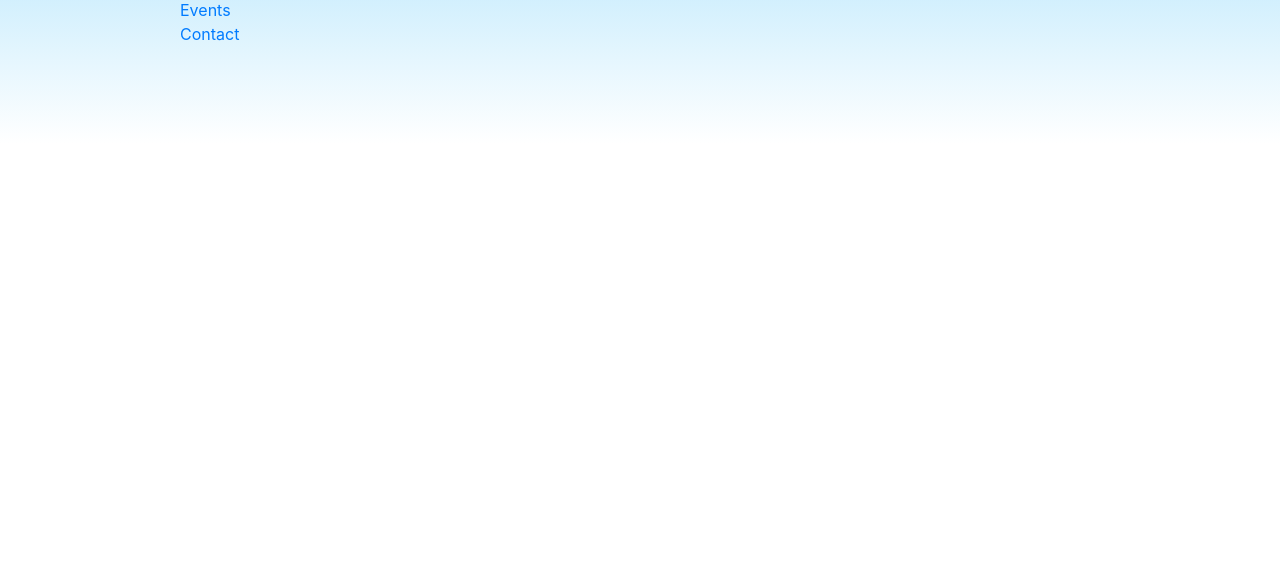
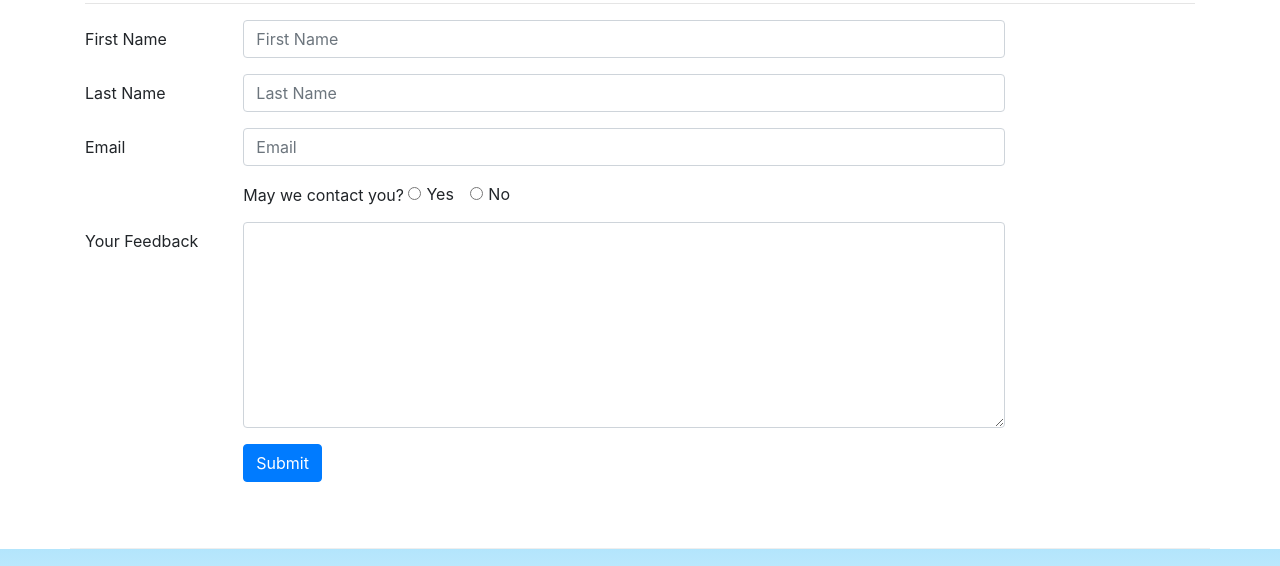
Before and after one commit to hennasingh/dublintechmakers, a website: page index.html in a window 1280 px wide. Shown: the part 2304-2870 px from the top of the page. Before the commit the page ends 2472 px from the top, so only its background shows below. Drawn offline with nearby package versions, Linux system fonts and the light colour scheme.

Commit message:
Implemented contact us form

```diff
--- a/index.html
+++ b/index.html
@@ -96,6 +96,59 @@
                     </div>
                 </div>
             </div>
+            <div class="row row-content">
+                <div class="col-12">
+                    <h2>Get in Touch with Us</h2>
+                    <hr />
+                </div>
+                <div class="col-md-10">
+                    <form>
+                        <div class="form-group row">
+                            <label for="firstName" class="col-md-2 col-form-label">First Name</label>
+                            <div class="col-md-10">
+                                <input type="text" class="form-control" id="firstName" name="firstName" placeholder="First Name">
+                            </div>
+                        </div>
+                        <div class="form-group row">
+                            <label for="lastName" class="col-md-2 col-form-label">Last Name</label>
+                            <div class="col-md-10">
+                                <input type="text" class="form-control" id="lastName" name="lastName" placeholder="Last Name">
+                            </div>
+                        </div>
+                        <div class="form-group row">
+                            <label for="email" class="col-md-2 col-form-label">Email</label>
+                            <div class="col-md-10">
+                                <input type="email" class="form-control" id="email" name="email" placeholder="Email"/>
+                            </div>
+                         </div>
+                         <div class="form-group row">
+                            <div class="col offset-md-2">
+                                May we contact you?
+                                <div class="form-check form-check-inline">
+                                    <input type="radio" class="form-check-input" id="contactYes" name="contactRadios" value="yes"/>
+                                    <label for="contactYes" class="form-check-label">Yes</label>
+                                </div>
+                                <div class="form-check form-check-inline">
+                                    <input type="radio" class="form-check-input" id="contactNo" name="contactRadios" value="no"/>
+                                    <label for="contactNo" class="form-check-label">No</label>
+                                </div>
+                            </div>
+                         </div>
+                         <div class="form-group row">
+                            <label for="feedback" class="col-md-2 col-form-label">Your Feedback</label>
+                            <div class="col-md-10">
+                                <textarea class="form-control" id="feedback" name="feedback" rows="8"></textarea>
+                            </div>
+                         </div>
+                         <div class="form-group row">
+                            <div class="offset-md-2 col-md-10">
+                                <button type="submit" class="btn btn-primary">Submit</button>
+                            </div>
+                         </div>
+                    </form>
+
+                </div>
+            </div>
         </div>
 
 
@@ -118,7 +171,7 @@
                     <a class="btn btn-social-icon btn-google" href="https://www.youtube.com/@GDGDublin"><i class="fa fa-youtube"></i></a>
                 </div>
                 <div class="col-sm-4 text-center">
-                    <a role="button" class="btn btn-link" href="mailto:gdgdublin@gmail.com"><i class="fa fa-envelope-o"></i>  gdgdublin@gmail.com
+                    <a role="button" class="btn btn-link" href="mailto:gdgdublin@gmail.com"><i class="fa fa-envelope-o"></i>  gdgdublin@gmail.com</a>
                 </div>
             </div>
         </div>
```
